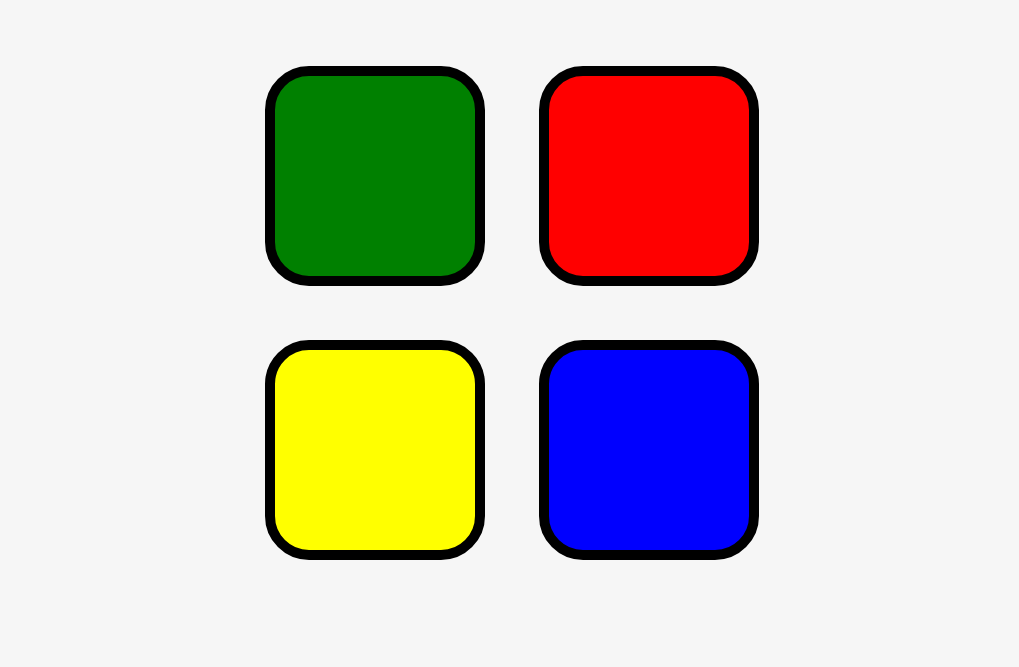
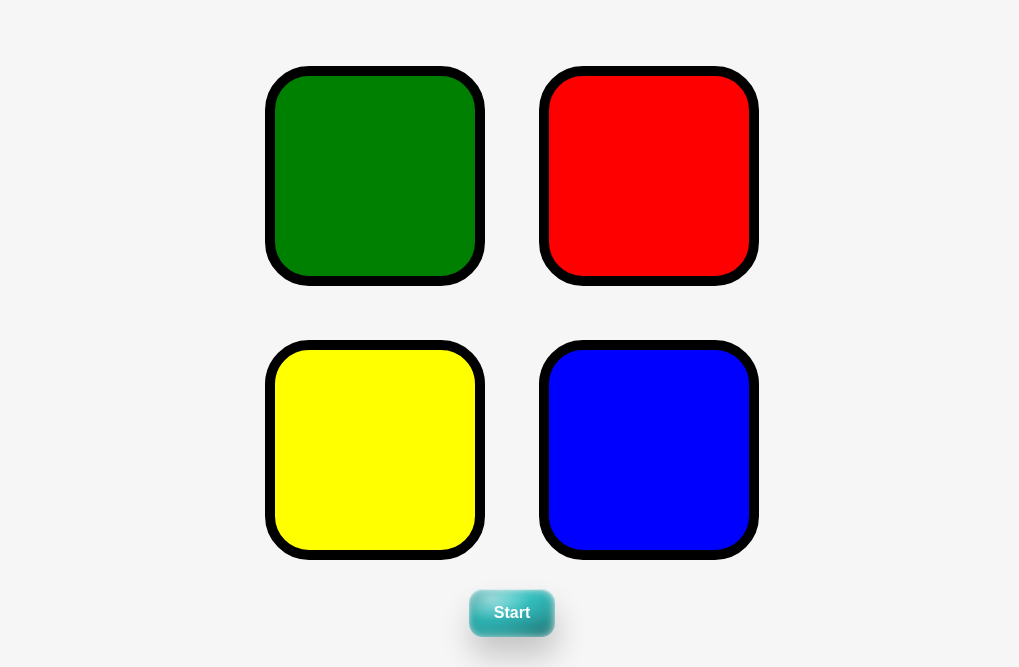
Before and after one commit to khadarvali786/Simon_game, a plain HTML site: page index.html in a window 1280 px wide. Shown: the part 133-800 px from the top of the page, without its empty margins (128-1147 px from the left). Drawn offline with nearby package versions, Linux system fonts and the light colour scheme.

Commit message:
Update index.html

```diff
--- a/index.html
+++ b/index.html
@@ -32,6 +32,7 @@
       </div>
 
     </div>
+     <Button class="button-91" id="btn">Start</Button>
 
   </div>
 
```
